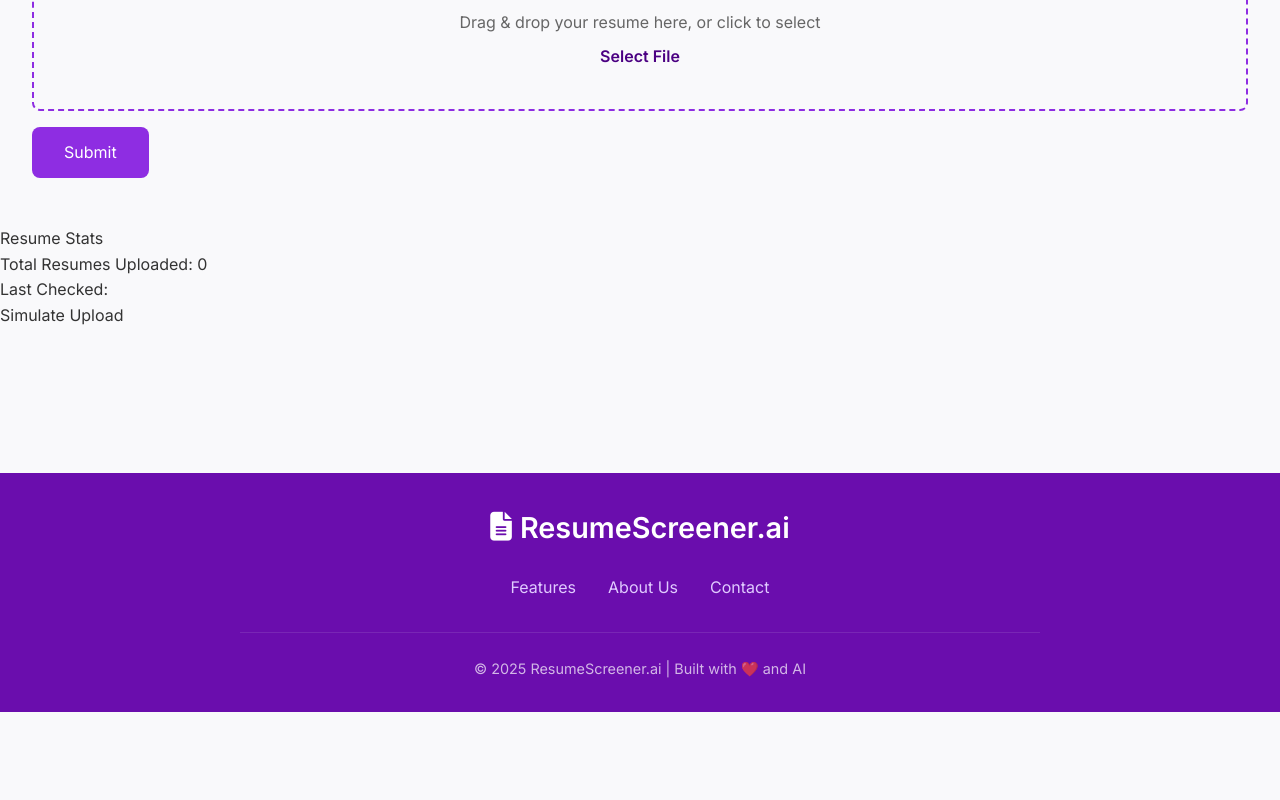
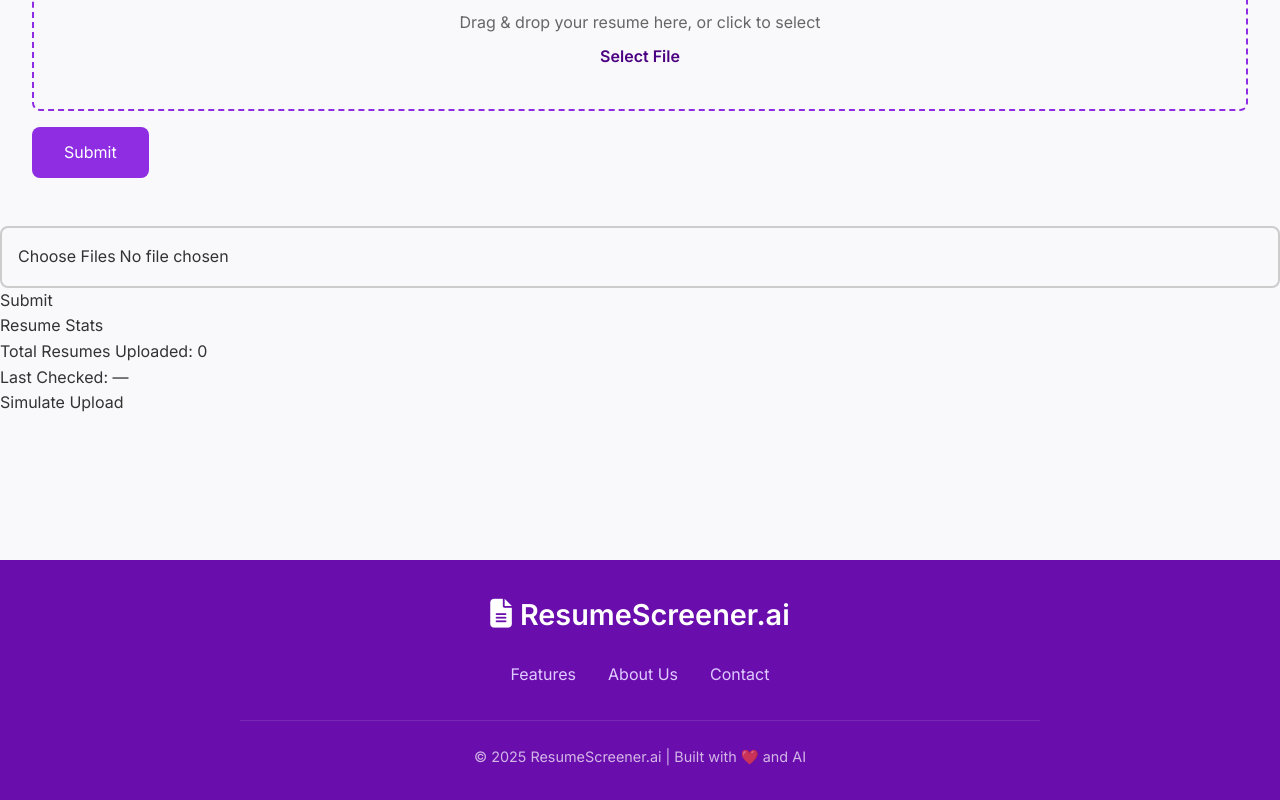
Before and after one commit to Sonikaelangovan/resume-screener-app, a Next.js app: page / in a window 1280 px wide. Shown: the part 921-1721 px from the top of the page. Before the commit the page ends 1633 px from the top, so only its background shows below. Built offline with nearby package versions, Linux system fonts and the light colour scheme.

Commit message:
Update ResumeStats.js

```diff
--- a/src/components/ResumeStats.js
+++ b/src/components/ResumeStats.js
@@ -1,41 +1,41 @@
-import { useEffect, useState } from 'react';
+import React, { useState } from 'react';
 
 const ResumeStats = () => {
-  const [resumeCount, setResumeCount] = useState(0);
+  const [resumes, setResumes] = useState([]);
   const [lastChecked, setLastChecked] = useState('');
 
-  useEffect(() => {
-    const updateStats = () => {
-      const files = document.getElementById('resumes')?.files;
-      if (files && files.length > 0) {
-        setResumeCount(files.length);
-      }
-      const now = new Date();
-      setLastChecked(now.toLocaleTimeString());
+  const handleFileChange = (e) => {
+    const files = Array.from(e.target.files);
+    setResumes(files);
+    setLastChecked(new Date().toLocaleString());
   };
 
-    const form = document.getElementById('uploadForm');
-    form?.addEventListener('submit', updateStats);
-
-    return () => {
-      form?.removeEventListener('submit', updateStats);
+  const handleSimulateUpload = () => {
+    setLastChecked(new Date().toLocaleString());
   };
-  }, []);
 
   return (
+    <div>
+      <form id="uploadForm">
+        <input
+          type="file"
+          id="resumes"
+          onChange={handleFileChange}
+          multiple
+          accept=".pdf,.doc,.docx"
+        />
+        <button type="submit">Submit</button>
+      </form>
+
       <section className="stats-section">
         <h3>Resume Stats</h3>
-      <p>Total Resumes Uploaded: {resumeCount}</p>
-      <p>Last Checked: {lastChecked}</p>
-      <button onClick={() => {
-        const now = new Date();
-        setLastChecked(now.toLocaleTimeString());
-        const files = document.getElementById('resumes')?.files;
-        setResumeCount(files?.length || 0);
-      }}>
+        <p>Total Resumes Uploaded: {resumes.length}</p>
+        <p>Last Checked: {lastChecked || '—'}</p>
+        <button onClick={handleSimulateUpload}>
           Simulate Upload
         </button>
       </section>
+    </div>
   );
 };
 
```
Lines whose indentation alone changed are shown as unchanged.
